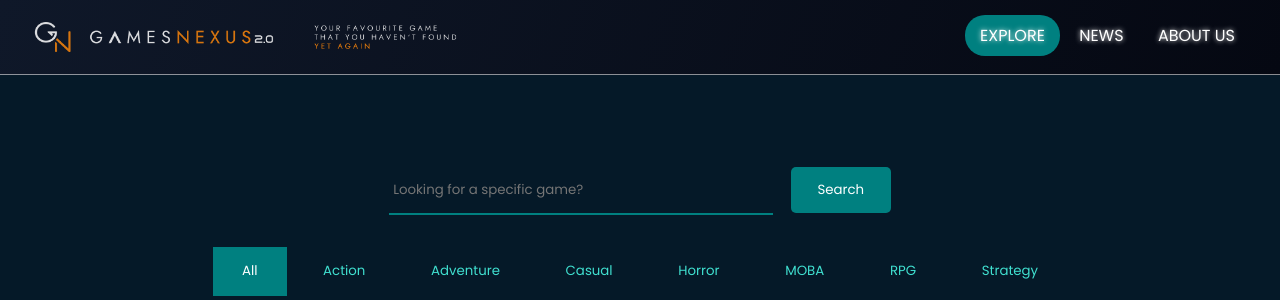
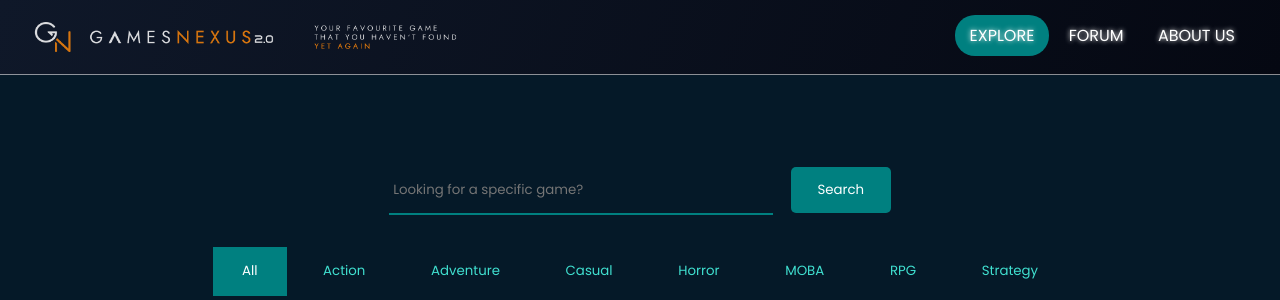
Before and after one commit to ell28/WebProg-Project, a PHP site: page /explore.php in a window 1280 px wide. Shown: the top 300 px of the page. Run offline with PHP 8.4, Linux system fonts and the light colour scheme; some libraries are stand-ins or nearby versions.

Commit message:
Fixed problem with discussion

```diff
--- a/explore.php
+++ b/explore.php
@@ -23,7 +23,7 @@
     <nav>
       <ul>
         <li><a href="explore.php" class="active">EXPLORE</a></li>
-        <li><a href="news.php">NEWS</a></li>
+        <li><a href="forum.php">FORUM</a></li>
         <li><a href="aboutus.php">ABOUT US</a></li>
       </ul>
     </nav>
--- a/javascript/explore.js
+++ b/javascript/explore.js
@@ -344,7 +344,7 @@ document.querySelector("#search").addEventListener("submit", (e) => {
 });
 
 
-// * Modal (Steven)
+// * Modal
 const cards = document.querySelectorAll(".card");
 const modal = document.querySelector(".modal");
 const modalContainer = document.querySelector(".modal-container");
```
Also changed, not shown: user.xml (+1 -1 lines), uploaded_img/Screenshot 2024-03-26 222937.png (added).
